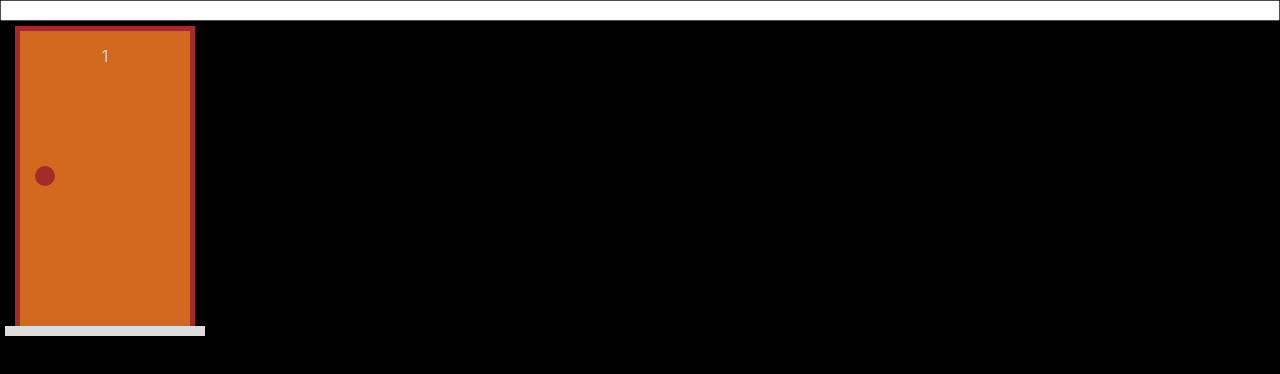
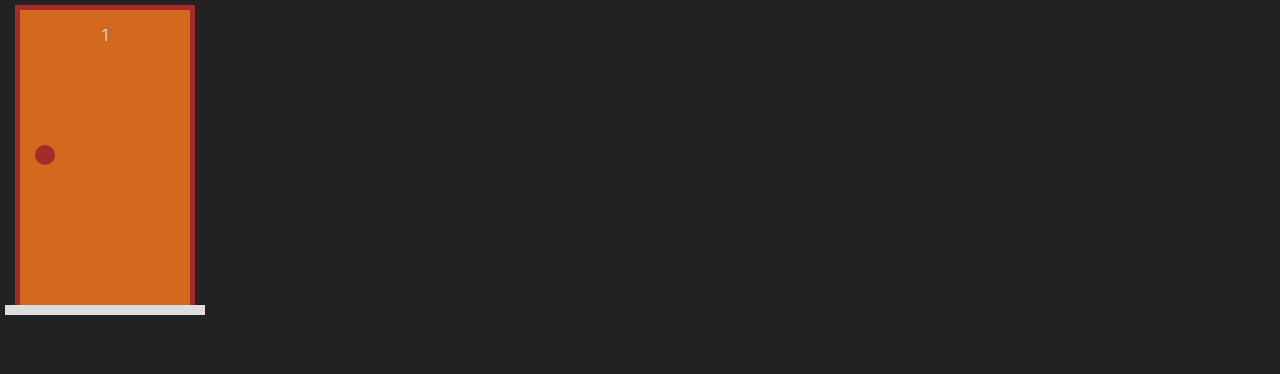
Before and after one commit to batistaerick/monty-hall, a Next.js app: page / in a window 1280 px wide. Shown: the top 374 px of the page. Built offline with nearby package versions, Linux system fonts and the light colour scheme.

Commit message:
Making the door handle work

```diff
--- a/src/components/Door/Door.tsx
+++ b/src/components/Door/Door.tsx
@@ -8,19 +8,31 @@ interface DoorProps {
 }
 
 const Door: FC<DoorProps> = ({ doorModel, onChange }) => {
-  const selectedStyle = doorModel.selected ? styles.selected : "";
+  const selectedStyle =
+    doorModel.selected && !doorModel.opened ? styles.selected : "";
 
   const changeSelection = () => {
     onChange(doorModel.changeSelection());
   };
 
+  const openTheDoor = (event: any | undefined) => {
+    event?.stopPropagation();
+    onChange(doorModel.open());
+  };
+
+  const doorRender = () => {
+    return (
+      <div className={styles.door}>
+        <div className={styles.number}>{doorModel.number}</div>
+        <div className={styles.doorHandle} onClick={openTheDoor}></div>
+      </div>
+    );
+  };
+
   return (
     <div className={styles.area} onClick={changeSelection}>
       <div className={`${styles.frame} ${selectedStyle}`}>
-        <div className={styles.door}>
-          <div className={styles.number}>{doorModel.number}</div>
-          <div className={styles.doorHandle}></div>
-        </div>
+        {doorModel.opened ? false : doorRender()}
       </div>
       <div className={styles.floor}></div>
     </div>
--- a/src/pages/index.tsx
+++ b/src/pages/index.tsx
@@ -5,15 +5,9 @@ import DoorModel from "../models/DoorModel";
 
 const Home: NextPage = () => {
   const [door, setDoor] = useState<DoorModel>(new DoorModel(1));
-  const [text, setText] = useState<string>();
 
   return (
     <div style={{ display: "flex", flexDirection: "column" }}>
-      <input
-        type="text"
-        value={text}
-        onChange={(event) => setText(event.target.value)}
-      />
       <Door doorModel={door} onChange={setDoor} />
     </div>
   );
--- a/src/styles/Door.module.css
+++ b/src/styles/Door.module.css
@@ -14,6 +14,7 @@
   border-left: 5px solid brown;
   border-top: 5px solid brown;
   border-right: 5px solid brown;
+  background-color: #0005;
   width: 90%;
 }
 
--- a/src/styles/globals.css
+++ b/src/styles/globals.css
@@ -9,7 +9,7 @@ body {
   margin: 0;
   font-family: -apple-system, BlinkMacSystemFont, Segoe UI, Roboto, Oxygen,
     Ubuntu, Cantarell, Fira Sans, Droid Sans, Helvetica Neue, sans-serif;
-  background-color: #000;
+  background-color: #222;
   color: lightgray;
 }
 
```
